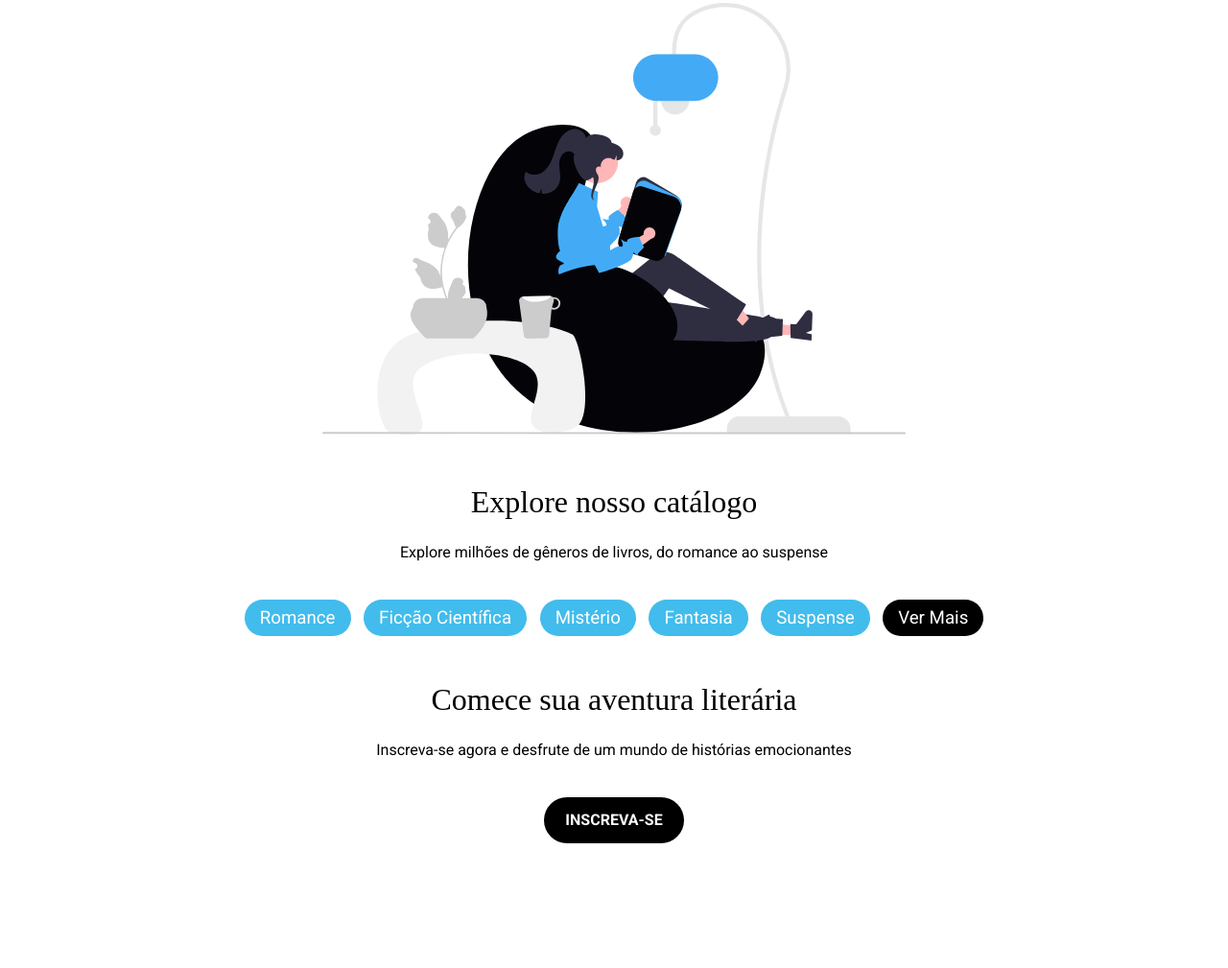
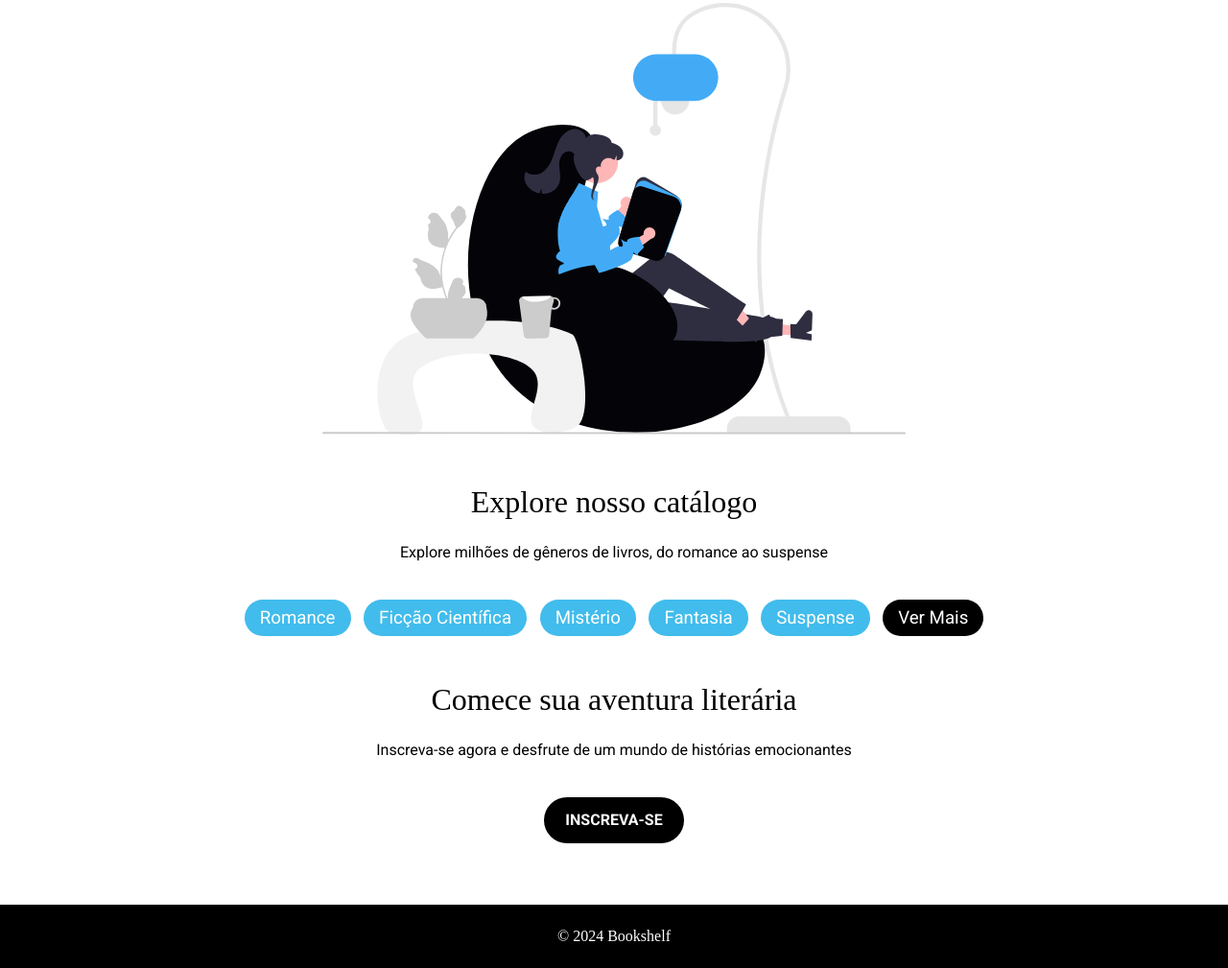
Before and after one commit to VictorHSCosta/usando-display-no-css, a plain HTML site: page index.html in a window 1280 px wide. Shown: the part 369-1378 px from the top of the page at 96% size. Before the commit the page ends 1312 px from the top, so only its background shows below. Drawn offline with Linux system fonts and the light colour scheme.

Commit message:
Modificando o README e adicionando o footer

```diff
--- a/index.html
+++ b/index.html
@@ -71,4 +71,8 @@
 
 </body>
 
+<footer>
+  <p>&copy 2024 Bookshelf</p>
+</footer>
+
 </html>
--- a/style.css
+++ b/style.css
@@ -90,3 +90,9 @@ section > p {
   font-weight: 400;
   padding: 0.5em;
 }
+
+footer {
+  background-color: #000;
+  color: #fff;
+  padding: 1.5em;
+}
```
Also changed, not shown: 1 other file.
